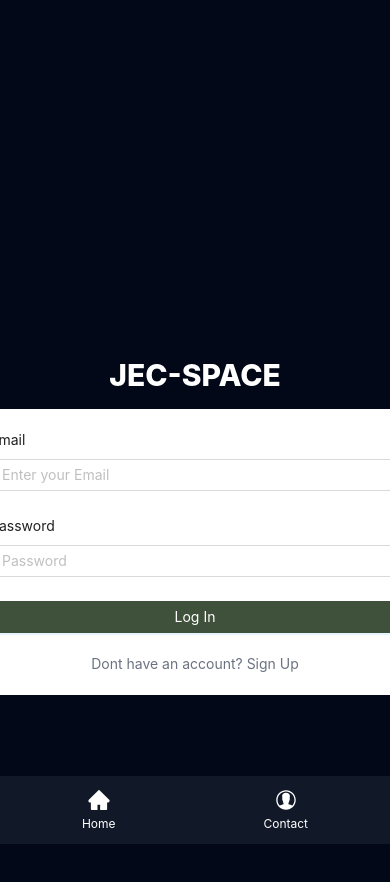
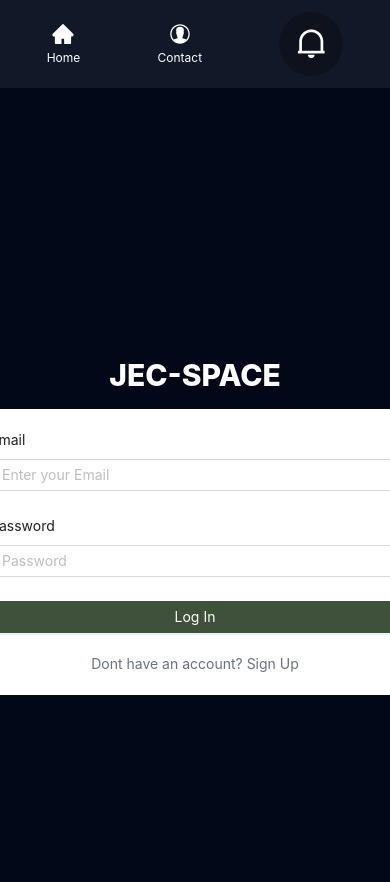
Before and after one commit to rkbyoo/JEC-space, a React (Vite) app in the folder client/: page /login in a window 390 px wide. Shown: the top 882 px of the page. Built offline with nearby package versions, Linux system fonts and the light colour scheme.

Commit message:
Made small changes to filter, search bar, home page

```diff
--- a/client/src/components/Navbar.jsx
+++ b/client/src/components/Navbar.jsx
@@ -58,7 +58,7 @@ const Navbar = () => {
   return (
     <>
       {/* Mobile Bottom Navbar */}
-      <div className="md:hidden fixed bottom-0 left-0 right-0 bg-gray-900 text-white flex justify-around items-center py-3 px-2 z-10">
+      <div className="md:hidden fixed top-0 left-0 right-0 bg-gray-900 text-white flex justify-around items-center py-3 px-2 z-10">
 
         <Link to="/" className="flex flex-col items-center justify-center">
           <AiFillHome size={24} className="hover:text-blue-400 transition" />
@@ -84,7 +84,33 @@ const Navbar = () => {
           <IoIosContact size={24} className="hover:text-blue-400 transition" />
           <span className="text-xs mt-1">Contact</span>
         </Link>
+
+        <div className="flex items-center space-x-3">
+            <div
+              className="cursor-pointer"
+              onClick={() => {
+                setShowNotifications(true);
+                readnotifications();
+              }}
+            >
+              <Badge
+                count={
+                  notifications.filter((notification) => !notification.read).length
+                }
+              >
+                <Avatar
+                  shape="circle"
+                  size={64}
+                  icon={
+                    <i className="ri-notification-2-line hover:text-blue-400 transition" />
+                  }
+                />
+              </Badge>
             </div>
+          </div>
+      </div>
+
+
 
       {/* Desktop Navbar */}
       <div className="hidden md:flex w-full h-16 bg-gray-900 text-white flex-row justify-between items-center p-12 fixed top-0 left-0 right-0 z-50">
@@ -113,27 +139,6 @@ const Navbar = () => {
             <IoIosContact size={24} />
             <span className="hidden md:inline">Contact</span>
           </Link>
-
-
-          {/* <div className="flex items-center space-x-3 ">
-            <Badge
-              count={
-                notifications.filter((notification) => !notification.read).length
-              }
-
-              onClick={() => {setShowNotifications(true);readnotifications()}}
-
-              className="cursor-pointer"
-            >
-              <Avatar
-                shape="circle"
-                size={64}
-                icon={
-                  <i className="ri-notification-2-line hover:text-blue-400 transition"></i>
-                }
-              />
-            </Badge>
-          </div> */}
 
           <div className="flex items-center space-x-3">
             <div
--- a/client/src/pages/Home/Filters.jsx
+++ b/client/src/pages/Home/Filters.jsx
@@ -56,8 +56,8 @@ function Filters({
     setFilters,
 }) {
     return (
-        <div className='w-72'>
-            <div className="flex justify-between ">
+        <div className='w-72 sticky top-24 h-fit'>
+            <div className="flex justify-between">
                 <h1 className="text-xl">
                     Filter
                 </h1>
@@ -71,10 +71,10 @@ function Filters({
                     Categories
                 </h1>
                 <div className="flex flex-col gap-1">
-                    {categories.map((category) => {
+                    {categories.map((category,index) => {
 
                         return (
-                            <div className="flex items-center gap-2">
+                            <div key={index} className="flex items-center gap-2">
                                 <input
                                     type="checkbox"
                                     name="category"
@@ -105,10 +105,10 @@ function Filters({
                     Ages
                 </h1>
                 <div className="flex flex-col gap-1">
-                    {ages.map((age) => {
+                    {ages.map((age,index) => {
 
                         return (
-                            <div className="flex items-center gap-2">
+                            <div key={index} className="flex items-center gap-2">
                                 <input
                                     type="checkbox"
                                     name="category"
--- a/client/src/pages/Home/Home.jsx
+++ b/client/src/pages/Home/Home.jsx
@@ -48,9 +48,9 @@ function Home() {
         setFilters={setFilters}
       />}
       <div className='flex flex-col gap-5 w-full'>
-        <div className='flex gap-5'>
+        <div className='flex gap-5 sticky h-fit top-24 z-10'>
           {!showFilters && (
-            <i className="ri-equalizer-line cursor-pointer text-xl"
+            <i className="ri-equalizer-line cursor-pointer text-xl text-blue-600 self-center"
               onClick={() => setShowFilters(!showFilters)}
             ></i>
           )}
@@ -60,7 +60,7 @@ function Home() {
           />
         </div>
         <div className={
-          `grid sm:grid-cols-2 lg:grid-cols-3 gap-6 md:gap-8 ${showFilters ? 'xl:grid-cols-4' : 'xl:grid-cols-5'}`
+          `grid sm:grid-cols-2 lg:grid-cols-3 gap-6 md:gap-8 ${showFilters ? 'xl:grid-cols-3' : 'xl:grid-cols-4'}`
         }>
           {products?.map((product, index) => {
             return (
```
Lines whose indentation alone changed are shown as unchanged.
